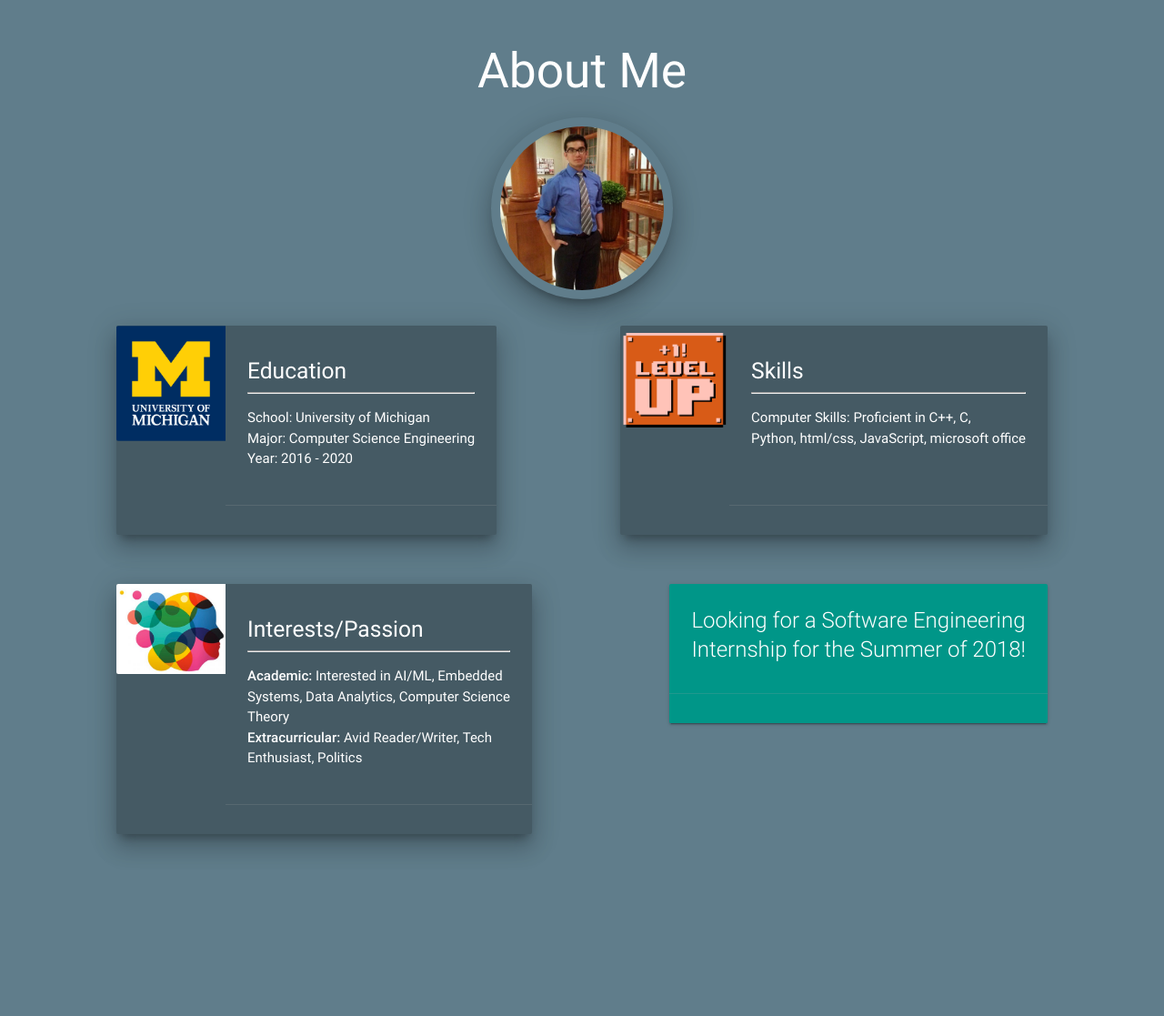
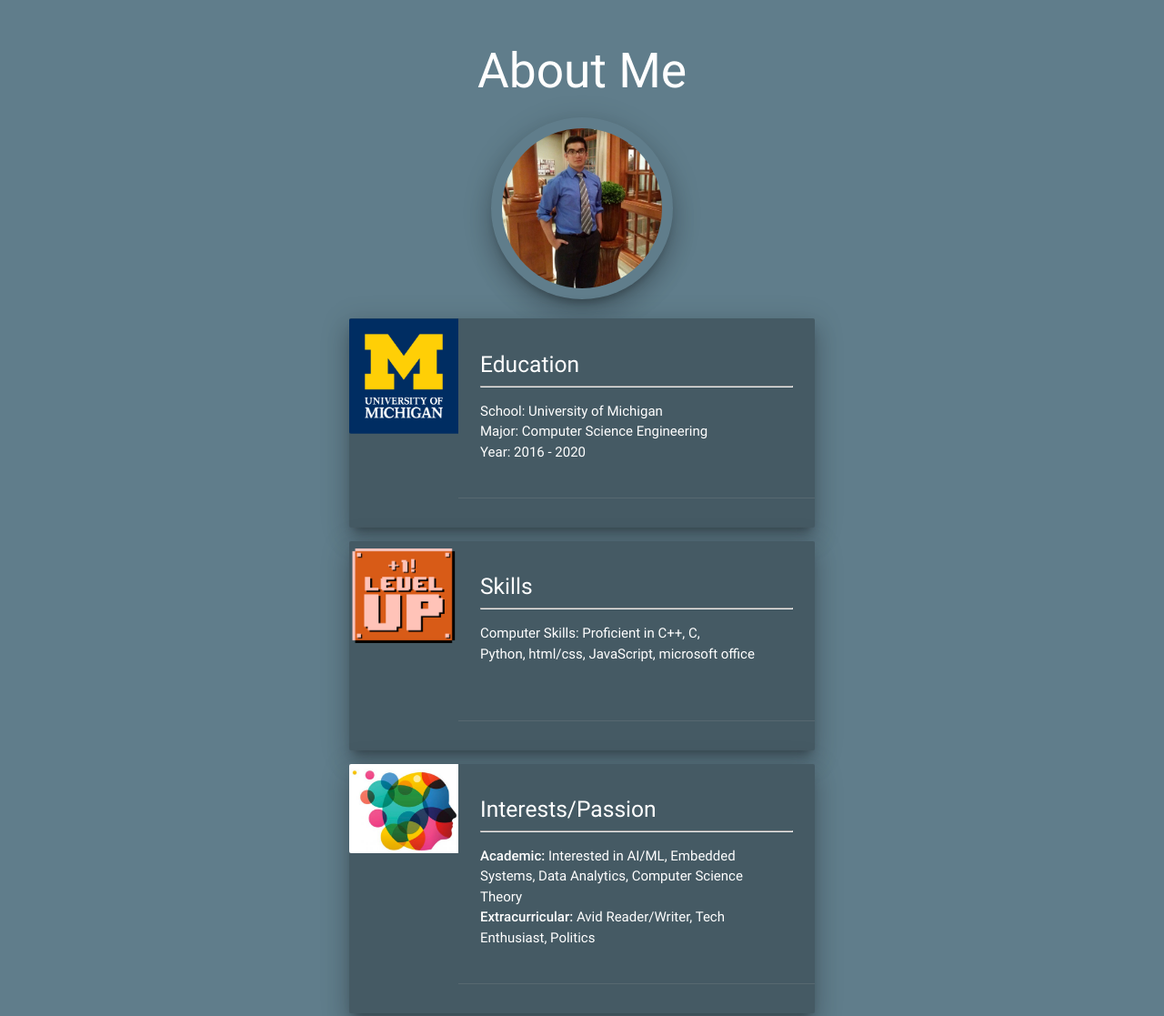
Before and after one commit to AbrarQuazi/AbrarQuazi.github.io, a plain HTML site: page index.html in a window 1280 px wide. Shown: the part 820-1937 px from the top of the page at 91% size. Drawn offline with nearby package versions, Linux system fonts and the light colour scheme.

Commit message:
vertical cards

```diff
--- a/css/style.css
+++ b/css/style.css
@@ -47,10 +47,10 @@
 	text-align: center;
 }
 .circle, .responsive-img, .shape {
-	padding-left: 10px;
-	padding-top: 10px;
-	padding-right: 10px;
-	padding-bottom: 10px;
+	padding-left: 12px;
+	padding-top: 12px;
+	padding-right: 12px;
+	padding-bottom: 12px;
 }
 .pic {
 	text-align: center;
@@ -68,9 +68,9 @@
 }
 .education-card {
 
-	padding-left: 10%;
+	padding-left: 30%;
+	padding-right: 30%;
 
-	float: left;
 	padding-top: 0%;
 
 }
@@ -79,29 +79,27 @@
 }
 .skills-card {
 
-	padding-right: 10%;
-	padding-left: 10%;
+	padding-right: 30%;
+	padding-left: 30%;
 	padding-top: 0%;
-	float: right;
+
 
 }
 .interest-card {
 
-	padding-left: 10%;
+	padding-left: 30%;
+	padding-right: 30%;
+	padding-top: 0%;
 
-	padding-top: 2.5%;
-	float: left;
-
-	clear: left;
 
 
 }
 .internship-card {
 
-	padding-right: 10%;
-	padding-left: 10%;
-	padding-top: 2.5%;
-	float: right;
+	padding-right: 30%;
+	padding-left: 30%;
+	padding-top: 0%;
+
 
 }
 .internship-content {
```
